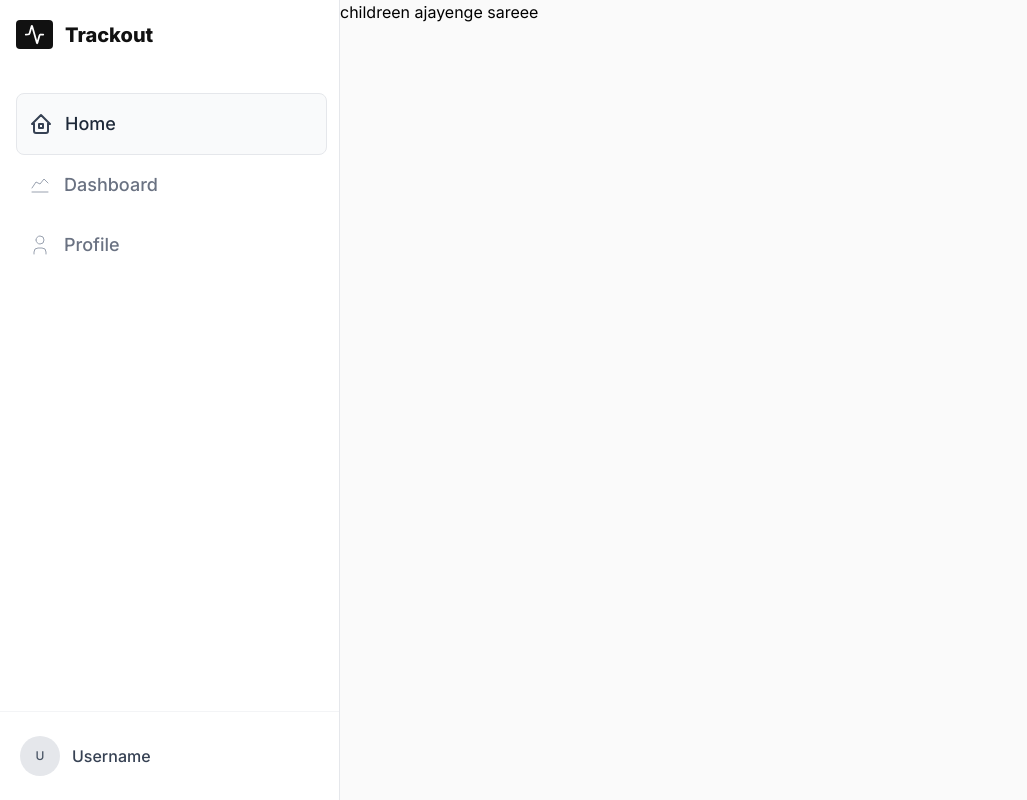
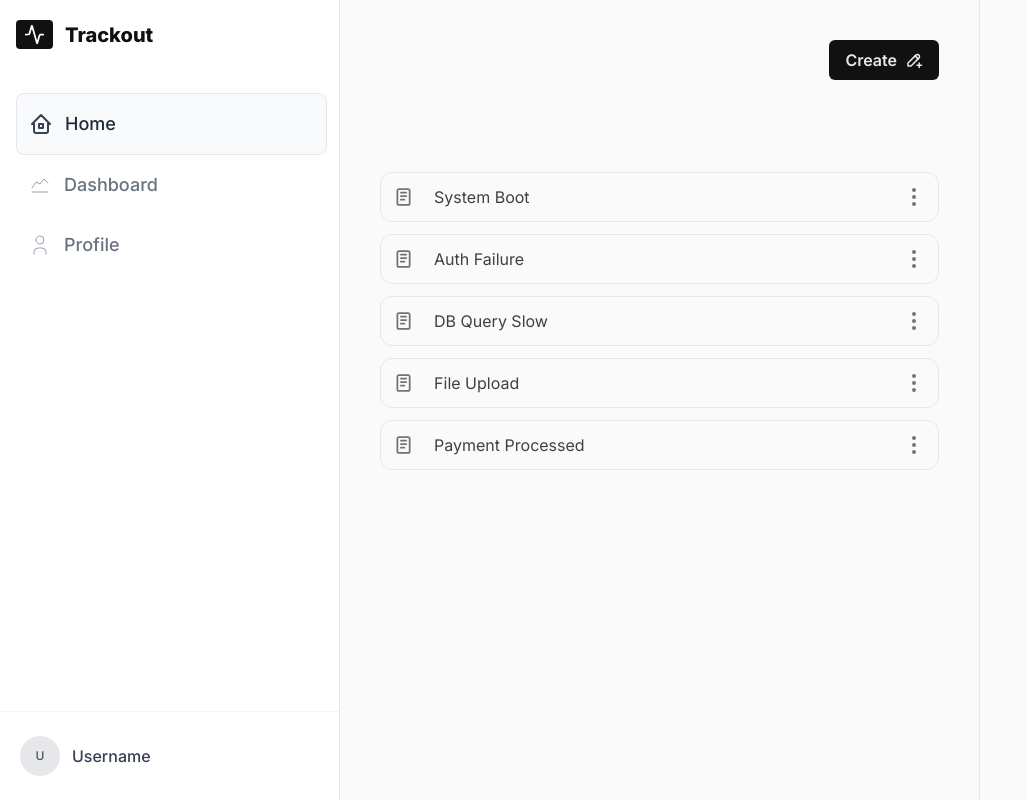
Before and after one commit to prvncodz/trackout, a React (Vite) app in the folder client/: page / in a window 1280 px wide. Shown: the whole page, without its empty margins (0-1027 px from the left). Built offline with nearby package versions, Linux system fonts and the light colour scheme; a web font is replaced by a local one.

Commit message:
added popup to logs

```diff
--- a/client/src/pages/HomePage.jsx
+++ b/client/src/pages/HomePage.jsx
@@ -1,9 +1,114 @@
+import { IconCopy, IconDotsVertical, IconNotes, IconPencil, IconPencilPlus, IconTrash } from "@tabler/icons-react"
 import SideBarLayout from "../components/layout/SideBar"
+import Button from "../components/ui/Button"
+import { useState } from "react";
 
-function HomePage() {
+const allLogs = [
+    {
+        _id: "log_001_abc123",
+        Owner: "admin@system.io",
+        content: "Server initialized successfully on port 3000",
+        name: "System Boot",
+        createdAt: new Date("2024-04-01T08:00:00.000Z"),
+        updatedAt: new Date("2024-04-01T08:00:00.000Z"),
+    },
+    {
+        _id: "log_002_def456",
+        Owner: "security@system.io",
+        content: "Failed login attempt from IP 192.168.1.42",
+        name: "Auth Failure",
+        createdAt: new Date("2024-04-02T10:15:30.000Z"),
+        updatedAt: new Date("2024-04-02T10:16:00.000Z"),
+    },
+    {
+        _id: "log_003_ghi789",
+        Owner: "db@system.io",
+        content: "Query on users collection took 3200ms — needs index",
+        name: "DB Query Slow",
+        createdAt: new Date("2024-04-03T14:22:10.000Z"),
+        updatedAt: new Date("2024-04-04T09:00:00.000Z"),
+    },
+    {
+        _id: "log_004_jkl012",
+        Owner: "user_7729@app.io",
+        content: "User uploaded profile_photo.png — 2.4MB",
+        name: "File Upload",
+        createdAt: new Date("2024-04-05T17:45:00.000Z"),
+        updatedAt: new Date("2024-04-05T17:45:00.000Z"),
+    },
+    {
+        _id: "log_005_mno345",
+        Owner: "billing@system.io",
+        content: "Stripe payment of $49.99 confirmed — txn_8821xz",
+        name: "Payment Processed",
+        createdAt: new Date("2024-04-06T20:10:05.000Z"),
+        updatedAt: new Date("2024-04-06T20:12:00.000Z"),
+    },
+];
+
+const Popup = () => {
+    return (
+        <ul className=" absolute top-10 right-0 z-10 w-50 bg-neutral-50 text-neutral-500 flex flex-col gap-5 border border-line-color p-5 shadow-md  rounded-xl">
+            <li className="flex ">
+                <span>
+                    <IconPencil />
+                </span>
+                <h3 className="ml-3"> Edit Log</h3>
+            </li>
+            <li className="flex ">
+                <span>
+                    <IconCopy />
+                </span>
+                <h3 className="ml-3"> Duplicate Log</h3>
+
+            </li>
+            <li className="flex ">
+                <span>
+                    <IconTrash />
+                </span>
+                <h3 className="ml-3"> Delete Log</h3>
+
+            </li>
+        </ul>
+    )
+}
+
+const Log = ({ log, ActiveLog, setActiveLog }) => {
+    const [isOpen, setIsOpen] = useState(false);
+    return (
+        <div className={`h-auto px-3 py-3 w-full border border-line-color bg-neutral-50 flex justify-between text-neutral-500 rounded-xl cursor-pointer ${ActiveLog === log?._id ? " bg-neutral-100" : ""}`} >
+            <IconNotes className="text-neutral-500" onClick={() => setActiveLog(log?._id)} />
+            <h3 className="w-full ml-5 truncate text-neutral-700" onClick={() => setActiveLog(log?._id)}>{log?.name || "Log title"} </h3>
+            <div className="relative">
+                <IconDotsVertical onClick={() => setIsOpen(!isOpen)} />
+                {isOpen &&
+                    <Popup />
+                }
+            </div>
+        </div>
+    )
+}
+
+const AllLogs = () => {
+    const [ActiveLog, setActiveLog] = useState(null);
+    return (
+        <div className="bg-neutral-50 w-[50vw] relative h-screen overflow-auto mx-auto flex flex-col justify-start items-end gap-3 border-r border-line-color px-10 py-10">
+            <Button className="hidden  lg:flex">
+                Create
+                <span><IconPencilPlus size={18} className="ml-2" /></span>
+            </Button>
+            <div className=" w-full h-auto flex flex-col justify-center items-center gap-3 mt-20">
+                {allLogs.map((log) => <Log key={log._id} log={log} ActiveLog={ActiveLog} setActiveLog={setActiveLog} />)
+                }
+            </div>
+        </div>
+    )
+}
+
+const HomePage = () => {
     return (
         <SideBarLayout>
-           childreen ajayenge sareee
+            <AllLogs />
         </SideBarLayout>
     )
 }
```
